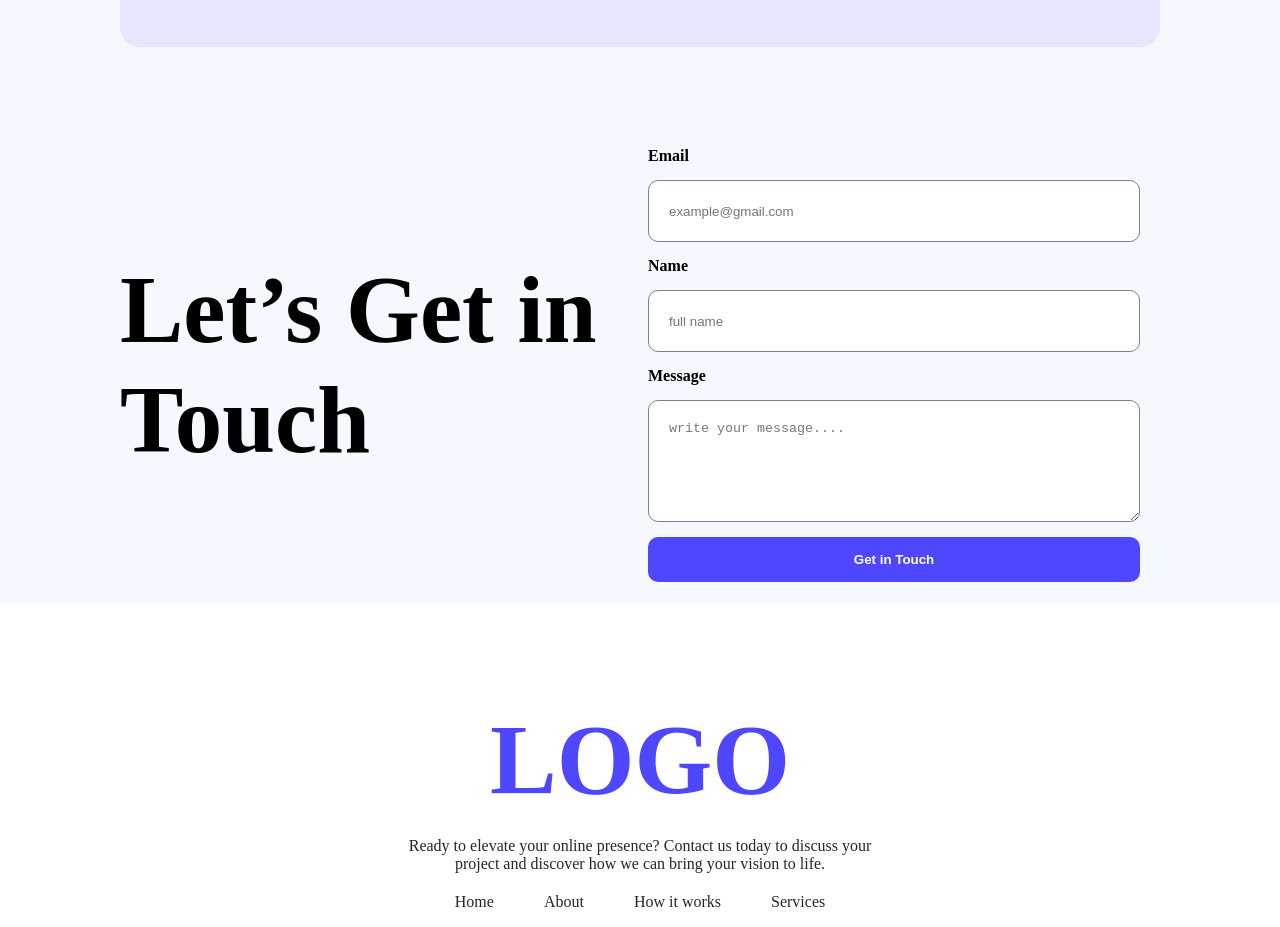
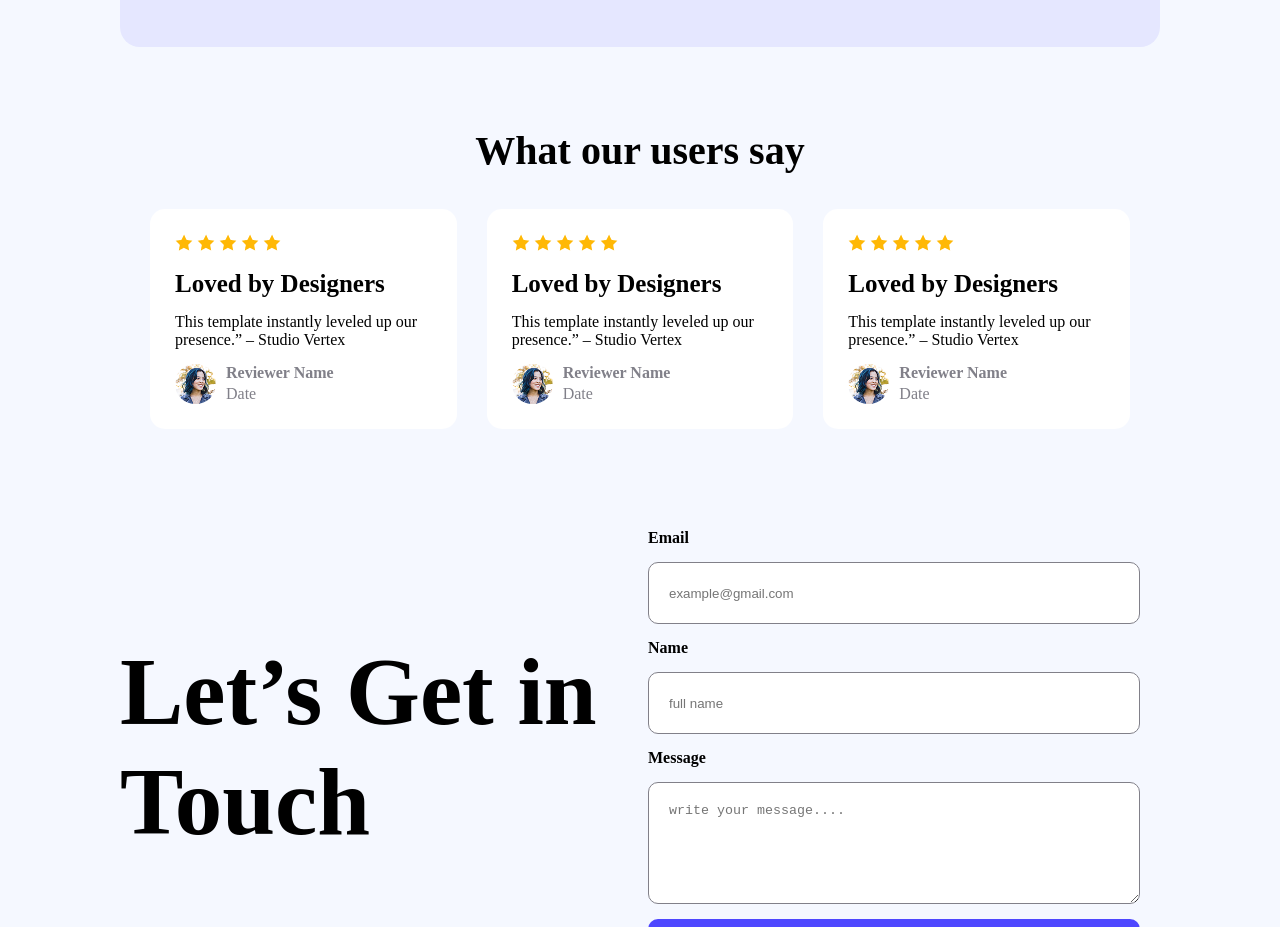
Before and after one commit to masrafi143/landing-launchpad-PH-B12-Assignment-01, a plain HTML site: page index.html in a window 1280 px wide. Shown: the part 1101-2028 px from the top of the page. Drawn offline with Linux system fonts and the light colour scheme.

Commit message:
added users-feedback section

```diff
--- a/index.html
+++ b/index.html
@@ -45,6 +45,65 @@
                 </div>
             </div>
         </section>
+        <section class="users-feedback">
+            <h2>What our users say</h2>
+            <div class="card-section">
+                <div class="card">
+                    <div class="star-img">
+                        <img src="./Assets/icon-star.png" alt="">
+                        <img src="./Assets/icon-star.png" alt="">
+                        <img src="./Assets/icon-star.png" alt="">
+                        <img src="./Assets/icon-star.png" alt="">
+                        <img src="./Assets/icon-star.png" alt="">
+                    </div>
+                    <div class="feedback-title">Loved by Designers</div>
+                    <div class="feedback-sub-titile">This template instantly leveled up our presence.” – Studio Vertex</div>
+                    <div class="reviewer">
+                        <img src="./Assets/avatar.png" alt="">
+                        <div class="reviewer-info">
+                            <h3>Reviewer Name</h3>
+                            <p>Date</p>
+                        </div>
+                    </div>
+                </div>
+                <div class="card">
+                    <div class="star-img">
+                        <img src="./Assets/icon-star.png" alt="">
+                        <img src="./Assets/icon-star.png" alt="">
+                        <img src="./Assets/icon-star.png" alt="">
+                        <img src="./Assets/icon-star.png" alt="">
+                        <img src="./Assets/icon-star.png" alt="">
+                    </div>
+                    <div class="feedback-title">Loved by Designers</div>
+                    <div class="feedback-sub-titile">This template instantly leveled up our presence.” – Studio Vertex</div>
+                    <div class="reviewer">
+                        <img src="./Assets/avatar.png" alt="">
+                        <div class="reviewer-info">
+                            <h3>Reviewer Name</h3>
+                            <p>Date</p>
+                        </div>
+                    </div>
+                </div>
+                <div class="card">
+                    <div class="star-img">
+                        <img src="./Assets/icon-star.png" alt="">
+                        <img src="./Assets/icon-star.png" alt="">
+                        <img src="./Assets/icon-star.png" alt="">
+                        <img src="./Assets/icon-star.png" alt="">
+                        <img src="./Assets/icon-star.png" alt="">
+                    </div>
+                    <div class="feedback-title">Loved by Designers</div>
+                    <div class="feedback-sub-titile">This template instantly leveled up our presence.” – Studio Vertex</div>
+                    <div class="reviewer">
+                        <img src="./Assets/avatar.png" alt="">
+                        <div class="reviewer-info">
+                            <h3>Reviewer Name</h3>
+                            <p>Date</p>
+                        </div>
+                    </div>
+                </div>
+            </div>
+        </section>
         <section class="get-in-touch">
             <h2>Let’s Get in Touch</h2>
             <form action="">
--- a/style.css
+++ b/style.css
@@ -103,6 +103,51 @@ header nav{
     color: #252432;
     font-size: 20px;
 }
+/* Users feedback section */
+.users-feedback h2{
+    font-weight: bold;
+    font-size: 40px;
+    text-align: center;
+    margin: 35px;
+}
+.card-section{
+    display: flex;
+    padding: 0px 150px;
+    gap: 30px;
+}
+.card{
+    display: flex;
+    flex-direction: column;
+    gap: 15px;
+    padding: 25px;
+    border-radius: 15px;
+    background-color: #FFFFFF;
+}
+.feedback-title{
+    font-weight: 600;
+    font-size: 25px;
+}
+.reviewer{
+    display: flex;
+}
+.reviewer img{
+    border-radius: 50%;
+}
+.reviewer-info{
+    display: flex;
+    flex-direction: column;
+    padding-left: 10px;
+    gap: 3px;
+}
+.reviewer-info h3{
+    font-weight: 600;
+    font-size: 16px;
+    color: #818089;
+}
+.reviewer-info p{
+    font-size: 16px;
+    color: #818089;
+}
 
 /* Get in touch section */
 .get-in-touch{
```
